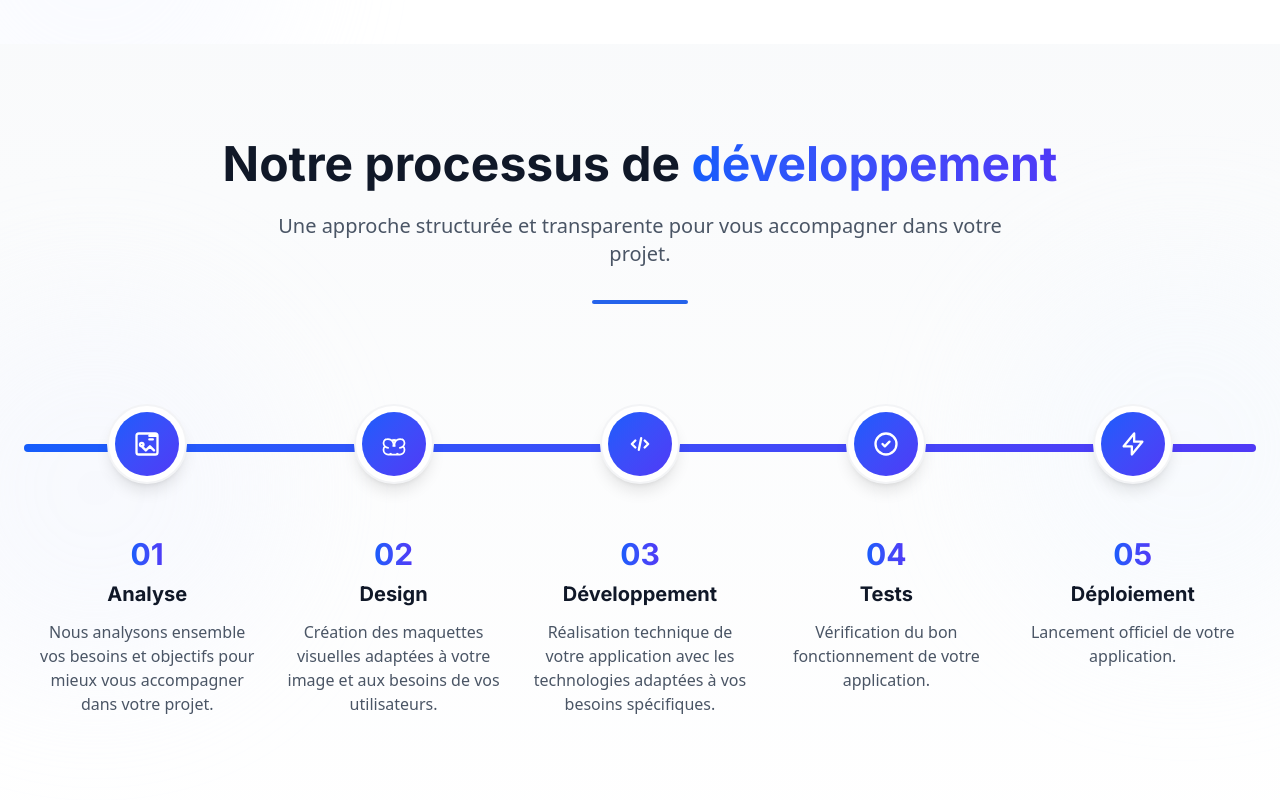
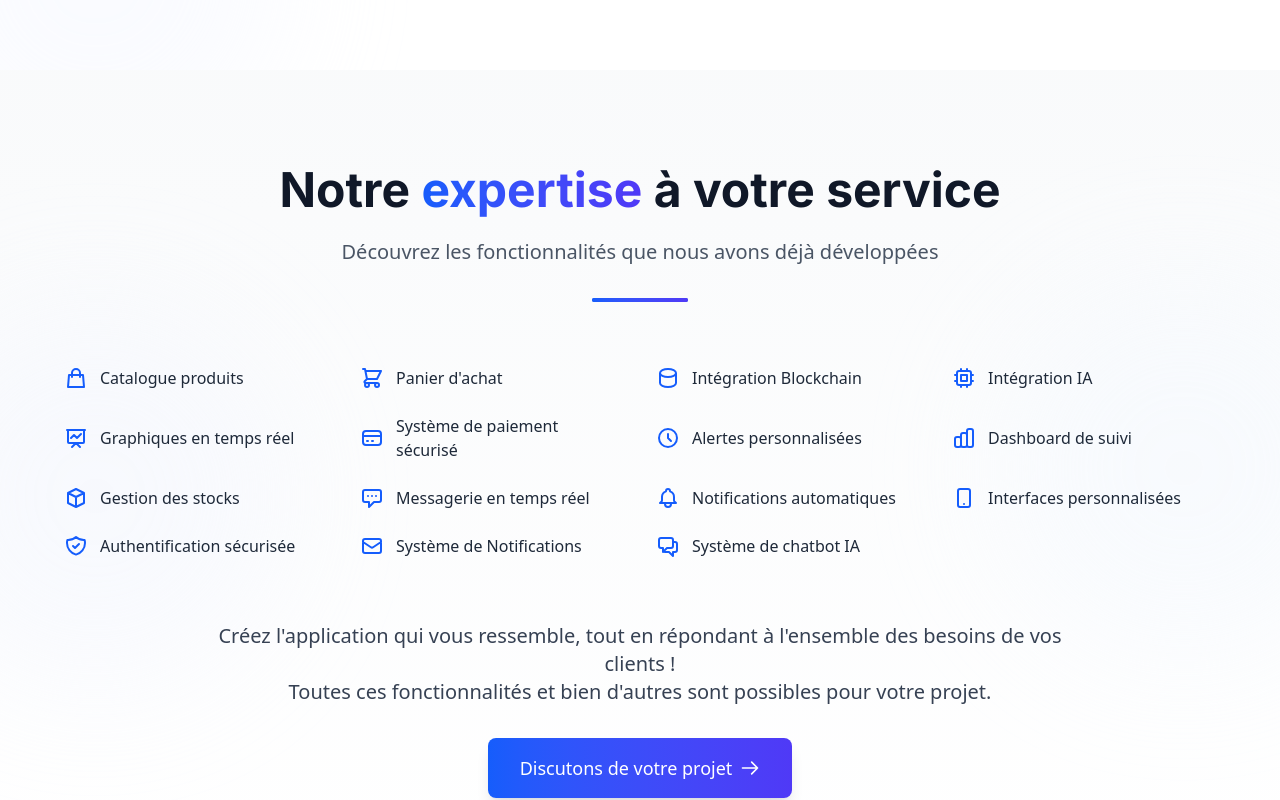
Before and after one commit to Lodgic-LLC/Landing-Website, a Next.js app: page / in a window 1280 px wide. Shown: the part 1640-2440 px from the top of the page. Built offline with nearby package versions, Linux system fonts and the light colour scheme.

Commit message:
update moyenne

```diff
--- a/src/components/pages/home/Process.tsx
+++ b/src/components/pages/home/Process.tsx
@@ -1,12 +1,13 @@
-"use client"
+"use client";
 
-import { useEffect, useRef } from "react"
+import { useEffect, useRef } from "react";
+import Link from "next/link";
 
 export default function Process() {
-    const progressLineRef = useRef(null);
+  const titleUnderlineRef = useRef(null);
 
   useEffect(() => {
-        // Animation de la ligne de progression
+    // Animation de la ligne sous le titre
     const observer = new IntersectionObserver(
       (entries) => {
         entries.forEach((entry) => {
@@ -19,137 +20,302 @@ export default function Process() {
       { threshold: 0.3 }
     );
 
-        if (progressLineRef.current) {
-            observer.observe(progressLineRef.current);
+    if (titleUnderlineRef.current) {
+      observer.observe(titleUnderlineRef.current);
     }
 
     return () => {
-            if (progressLineRef.current) {
-                observer.unobserve(progressLineRef.current);
+      if (titleUnderlineRef.current) {
+        observer.unobserve(titleUnderlineRef.current);
       }
     };
   }, []);
 
-    const processSteps = [
+  const features = [
     {
-            id: 1,
-            number: "01",
-            title: "Analyse",
-            description:
-                "Nous analysons ensemble vos besoins et objectifs pour mieux vous accompagner dans votre projet.",
       icon: (
         <svg
-                    className="w-7 h-7"
+          className="w-6 h-6"
+          fill="none"
+          stroke="currentColor"
           viewBox="0 0 24 24"
-                    fill="none"
           xmlns="http://www.w3.org/2000/svg"
         >
           <path
-                        d="M14 5H20M14 8H17M21 10V19C21 20.1046 20.1046 21 19 21H5C3.89543 21 3 20.1046 3 19V5C3 3.89543 3.89543 3 5 3H19C20.1046 3 21 3.89543 21 5V10ZM7.5 14C8.32843 14 9 13.3284 9 12.5C9 11.6716 8.32843 11 7.5 11C6.67157 11 6 11.6716 6 12.5C6 13.3284 6.67157 14 7.5 14ZM7.5 14L11 17.5L14.5 14L18 17.5"
-                        stroke="currentColor"
-                        strokeWidth="2"
             strokeLinecap="round"
             strokeLinejoin="round"
+            strokeWidth="2"
+            d="M16 11V7a4 4 0 00-8 0v4M5 9h14l1 12H4L5 9z"
           />
         </svg>
       ),
-            delay: 0,
+      title: "Catalogue produits",
     },
     {
-            id: 2,
-            number: "02",
-            title: "Design",
-            description:
-                "Création des maquettes visuelles adaptées à votre image et aux besoins de vos utilisateurs.",
       icon: (
         <svg
-                    className="w-7 h-7"
+          className="w-6 h-6"
+          fill="none"
+          stroke="currentColor"
           viewBox="0 0 24 24"
-                    fill="none"
           xmlns="http://www.w3.org/2000/svg"
         >
           <path
-                        d="M7 21C4.79086 21 3 19.2091 3 17C3 15.8492 3.46754 14.8153 4.22834 14.0921M7 21C7.87134 21 8.67944 20.7506 9.34236 20.3199M7 21H17M17 21C19.2091 21 21 19.2091 21 17C21 15.8492 20.5325 14.8153 19.7717 14.0921M17 21C16.1287 21 15.3206 20.7506 14.6576 20.3199M4.22834 14.0921C3.46754 13.3688 3 12.3349 3 11.1841C3 9.86289 3.77618 8.73159 4.88736 8.17085M4.22834 14.0921C4.93488 14.7961 5.90766 15.2542 6.98693 15.2542M19.7717 14.0921C20.5325 13.3688 21 12.3349 21 11.1841C21 9.86289 20.2238 8.73159 19.1126 8.17085M19.7717 14.0921C19.0651 14.7961 18.0923 15.2542 17.0131 15.2542M4.88736 8.17085C5.44718 7.88643 6.09299 7.72635 6.77778 7.72635C8.52778 7.72635 10.0556 8.63889 10.8889 10M4.88736 8.17085C4.6149 8.28777 4.35999 8.43041 4.12601 8.59548M19.1126 8.17085C18.5528 7.88643 17.907 7.72635 17.2222 7.72635C15.4722 7.72635 13.9444 8.63889 13.1111 10M19.1126 8.17085C19.3851 8.28777 19.64 8.43041 19.874 8.59548M10.8889 10C11.2346 10.5573 11.4679 11.1841 11.5504 11.8519C11.6296 12.5 11.5504 13.1481 11.3333 13.7407M10.8889 10C11.3056 9.25926 11.9815 8.67593 12.7778 8.37963M13.1111 10C12.7654 10.5573 12.5321 11.1841 12.4496 11.8519C12.3704 12.5 12.4496 13.1481 12.6667 13.7407M13.1111 10C12.6944 9.25926 12.0185 8.67593 11.2222 8.37963"
-                        stroke="currentColor"
-                        strokeWidth="1.5"
             strokeLinecap="round"
             strokeLinejoin="round"
+            strokeWidth="2"
+            d="M3 3h2l.4 2M7 13h10l4-8H5.4M7 13L5.4 5M7 13l-2.293 2.293c-.63.63-.184 1.707.707 1.707H17m0 0a2 2 0 100 4 2 2 0 000-4zm-8 2a2 2 0 11-4 0 2 2 0 014 0z"
           />
         </svg>
       ),
-            delay: 100,
+      title: "Panier d'achat",
     },
     {
-            id: 3,
-            number: "03",
-            title: "Développement",
-            description:
-                "Réalisation technique de votre application avec les technologies adaptées à vos besoins spécifiques.",
       icon: (
         <svg
-                    className="w-7 h-7"
+          className="w-6 h-6"
+          fill="none"
+          stroke="currentColor"
           viewBox="0 0 24 24"
-                    fill="none"
           xmlns="http://www.w3.org/2000/svg"
         >
           <path
-                        d="M8 9L5 12L8 15M16 9L19 12L16 15M13 7L11 17"
-                        stroke="currentColor"
-                        strokeWidth="2"
             strokeLinecap="round"
             strokeLinejoin="round"
+            strokeWidth="2"
+            d="M4 7v10c0 2.21 3.582 4 8 4s8-1.79 8-4V7M4 7c0 2.21 3.582 4 8 4s8-1.79 8-4M4 7c0-2.21 3.582-4 8-4s8 1.79 8 4"
           />
         </svg>
       ),
-            delay: 200,
+      title: "Intégration Blockchain",
     },
     {
-            id: 4,
-            number: "04",
-            title: "Tests",
-            description:
-                "Vérification du bon fonctionnement de votre application.",
       icon: (
         <svg
-                    className="w-7 h-7"
+          className="w-6 h-6"
+          fill="none"
+          stroke="currentColor"
           viewBox="0 0 24 24"
-                    fill="none"
           xmlns="http://www.w3.org/2000/svg"
         >
           <path
-                        d="M9 12L11 14L15 10M21 12C21 16.9706 16.9706 21 12 21C7.02944 21 3 16.9706 3 12C3 7.02944 7.02944 3 12 3C16.9706 3 21 7.02944 21 12Z"
-                        stroke="currentColor"
-                        strokeWidth="2"
             strokeLinecap="round"
             strokeLinejoin="round"
+            strokeWidth="2"
+            d="M9 3v2m6-2v2M9 19v2m6-2v2M5 9H3m2 6H3m18-6h-2m2 6h-2M7 19h10a2 2 0 002-2V7a2 2 0 00-2-2H7a2 2 0 00-2 2v10a2 2 0 002 2zM9 9h6v6H9V9z"
           />
         </svg>
       ),
-            delay: 300,
+      title: "Intégration IA",
     },
     {
-            id: 5,
-            number: "05",
-            title: "Déploiement",
-            description:
-                "Lancement officiel de votre application.",
       icon: (
         <svg
-                    className="w-7 h-7"
+          className="w-6 h-6"
+          fill="none"
+          stroke="currentColor"
           viewBox="0 0 24 24"
-                    fill="none"
           xmlns="http://www.w3.org/2000/svg"
         >
           <path
-                        d="M13 10V3L4 14H11V21L20 10H13Z"
-                        stroke="currentColor"
-                        strokeWidth="2"
             strokeLinecap="round"
             strokeLinejoin="round"
+            strokeWidth="2"
+            d="M7 12l3-3 3 3 4-4M8 21l4-4 4 4M3 4h18M4 4h16v12a1 1 0 01-1 1H5a1 1 0 01-1-1V4z"
           />
         </svg>
       ),
-            delay: 400,
+      title: "Graphiques en temps réel",
+    },
+    {
+      icon: (
+        <svg
+          className="w-6 h-6"
+          fill="none"
+          stroke="currentColor"
+          viewBox="0 0 24 24"
+          xmlns="http://www.w3.org/2000/svg"
+        >
+          <path
+            strokeLinecap="round"
+            strokeLinejoin="round"
+            strokeWidth="2"
+            d="M3 10h18M7 15h1m4 0h1m-7 4h12a3 3 0 003-3V8a3 3 0 00-3-3H6a3 3 0 00-3 3v8a3 3 0 003 3z"
+          />
+        </svg>
+      ),
+      title: "Système de paiement sécurisé",
+    },
+    {
+      icon: (
+        <svg
+          className="w-6 h-6"
+          fill="none"
+          stroke="currentColor"
+          viewBox="0 0 24 24"
+          xmlns="http://www.w3.org/2000/svg"
+        >
+          <path
+            strokeLinecap="round"
+            strokeLinejoin="round"
+            strokeWidth="2"
+            d="M12 8v4l3 3m6-3a9 9 0 11-18 0 9 9 0 0118 0z"
+          />
+        </svg>
+      ),
+      title: "Alertes personnalisées",
+    },
+    {
+      icon: (
+        <svg
+          className="w-6 h-6"
+          fill="none"
+          stroke="currentColor"
+          viewBox="0 0 24 24"
+          xmlns="http://www.w3.org/2000/svg"
+        >
+          <path
+            strokeLinecap="round"
+            strokeLinejoin="round"
+            strokeWidth="2"
+            d="M9 19v-6a2 2 0 00-2-2H5a2 2 0 00-2 2v6a2 2 0 002 2h2a2 2 0 002-2zm0 0V9a2 2 0 012-2h2a2 2 0 012 2v10m-6 0a2 2 0 002 2h2a2 2 0 002-2m0 0V5a2 2 0 012-2h2a2 2 0 012 2v14a2 2 0 01-2 2h-2a2 2 0 01-2-2z"
+          />
+        </svg>
+      ),
+      title: "Dashboard de suivi",
+    },
+    {
+      icon: (
+        <svg
+          className="w-6 h-6"
+          fill="none"
+          stroke="currentColor"
+          viewBox="0 0 24 24"
+          xmlns="http://www.w3.org/2000/svg"
+        >
+          <path
+            strokeLinecap="round"
+            strokeLinejoin="round"
+            strokeWidth="2"
+            d="M20 7l-8-4-8 4m16 0l-8 4m8-4v10l-8 4m0-10L4 7m8 4v10M4 7v10l8 4"
+          />
+        </svg>
+      ),
+      title: "Gestion des stocks",
+    },
+    {
+      icon: (
+        <svg
+          className="w-6 h-6"
+          fill="none"
+          stroke="currentColor"
+          viewBox="0 0 24 24"
+          xmlns="http://www.w3.org/2000/svg"
+        >
+          <path
+            strokeLinecap="round"
+            strokeLinejoin="round"
+            strokeWidth="2"
+            d="M8 10h.01M12 10h.01M16 10h.01M9 16H5a2 2 0 01-2-2V6a2 2 0 012-2h14a2 2 0 012 2v8a2 2 0 01-2 2h-5l-5 5v-5z"
+          />
+        </svg>
+      ),
+      title: "Messagerie en temps réel",
+    },
+    {
+      icon: (
+        <svg
+          className="w-6 h-6"
+          fill="none"
+          stroke="currentColor"
+          viewBox="0 0 24 24"
+          xmlns="http://www.w3.org/2000/svg"
+        >
+          <path
+            strokeLinecap="round"
+            strokeLinejoin="round"
+            strokeWidth="2"
+            d="M15 17h5l-1.405-1.405A2.032 2.032 0 0118 14.158V11a6.002 6.002 0 00-4-5.659V5a2 2 0 10-4 0v.341C7.67 6.165 6 8.388 6 11v3.159c0 .538-.214 1.055-.595 1.436L4 17h5m6 0v1a3 3 0 11-6 0v-1m6 0H9"
+          />
+        </svg>
+      ),
+      title: "Notifications automatiques",
+    },
+    {
+      icon: (
+        <svg
+          className="w-6 h-6"
+          fill="none"
+          stroke="currentColor"
+          viewBox="0 0 24 24"
+          xmlns="http://www.w3.org/2000/svg"
+        >
+          <path
+            strokeLinecap="round"
+            strokeLinejoin="round"
+            strokeWidth="2"
+            d="M12 18h.01M8 21h8a2 2 0 002-2V5a2 2 0 00-2-2H8a2 2 0 00-2 2v14a2 2 0 002 2z"
+          />
+        </svg>
+      ),
+      title: "Interfaces personnalisées",
+    },
+    {
+      icon: (
+        <svg
+          className="w-6 h-6"
+          fill="none"
+          stroke="currentColor"
+          viewBox="0 0 24 24"
+          xmlns="http://www.w3.org/2000/svg"
+        >
+          <path
+            strokeLinecap="round"
+            strokeLinejoin="round"
+            strokeWidth="2"
+            d="M9 12l2 2 4-4m5.618-4.016A11.955 11.955 0 0112 2.944a11.955 11.955 0 01-8.618 3.04A12.02 12.02 0 003 9c0 5.591 3.824 10.29 9 11.622 5.176-1.332 9-6.03 9-11.622 0-1.042-.133-2.052-.382-3.016z"
+          />
+        </svg>
+      ),
+      title: "Authentification sécurisée",
+    },
+    {
+      icon: (
+        <svg
+          className="w-6 h-6"
+          fill="none"
+          stroke="currentColor"
+          viewBox="0 0 24 24"
+          xmlns="http://www.w3.org/2000/svg"
+        >
+          <path
+            strokeLinecap="round"
+            strokeLinejoin="round"
+            strokeWidth="2"
+            d="M3 8l7.89 5.26a2 2 0 002.22 0L21 8M5 19h14a2 2 0 002-2V7a2 2 0 00-2-2H5a2 2 0 00-2 2v10a2 2 0 002 2z"
+          />
+        </svg>
+      ),
+      title: "Système de Notifications",
+    },
+    {
+      icon: (
+        <svg
+          className="w-6 h-6"
+          fill="none"
+          stroke="currentColor"
+          viewBox="0 0 24 24"
+          xmlns="http://www.w3.org/2000/svg"
+        >
+          <path
+            strokeLinecap="round"
+            strokeLinejoin="round"
+            strokeWidth="2"
+            d="M17 8h2a2 2 0 012 2v6a2 2 0 01-2 2h-2v4l-4-4H9a1.994 1.994 0 01-1.414-.586m0 0L11 14h4a2 2 0 002-2V6a2 2 0 00-2-2H5a2 2 0 00-2 2v6a2 2 0 002 2h2v4l.586-.586z"
+          />
+        </svg>
+      ),
+      title: "Système de chatbot IA",
     },
   ];
 
@@ -162,101 +328,74 @@ export default function Process() {
       </div>
 
       <div className="max-w-7xl mx-auto px-6 relative z-10">
-                <div className="text-center mb-20" data-aos="fade-up">
+        <div className="text-center mb-16" data-aos="fade-up">
           <h2 className="text-3xl md:text-4xl lg:text-5xl font-inter-bold text-gray-900 mb-6">
-                        Notre processus de{" "}
+            Notre{" "}
             <span className="text-transparent bg-clip-text bg-gradient-to-r from-blue-600 to-indigo-600">
-                            développement
-                        </span>
+              expertise
+            </span>{" "}
+            à votre service
           </h2>
           <p className="text-xl text-gray-600 max-w-3xl mx-auto mb-8">
-                        Une approche structurée et transparente pour vous accompagner dans
-                        votre projet.
+            Découvrez les fonctionnalités que nous avons déjà développées
           </p>
-
-                    {/* Trait horizontal sous le titre avec animation */}
           <div className="relative h-1 w-24 mx-auto">
             <div className="absolute inset-0 bg-[#2563EB] rounded-full"></div>
             <div
+              ref={titleUnderlineRef}
               className="absolute inset-0 bg-gradient-to-r from-blue-600 to-indigo-600 rounded-full w-0 transition-all duration-1500 ease-out"
             ></div>
           </div>
         </div>
 
-                {/* Étapes du processus - Version Desktop */}
-                <div className="hidden md:block relative mb-20">
-                    {/* Barre horizontale de progression - REPOSITIONNÉE AU MILIEU DES CERCLES */}
-                    <div className="absolute top-[60px] left-0 right-0 h-2 bg-gray-200 rounded-full z-0">
+        <div className="max-w-6xl mx-auto">
+          <div className="grid grid-cols-1 md:grid-cols-2 lg:grid-cols-4 gap-x-8 gap-y-6">
+            {features.map((feature, index) => (
               <div
-                            className="h-full bg-gradient-to-r from-blue-600 to-indigo-600 rounded-full w-0 transition-all duration-2000 ease-out"
-                            ref={progressLineRef}
-                        ></div>
+                key={index}
+                className="flex items-center"
+                data-aos="fade-up"
+                data-aos-delay={index * 50}
+              >
+                <div className="flex-shrink-0 text-blue-600 mr-3">
+                  {feature.icon}
                 </div>
-
-                    <div className="flex justify-between relative">
-                        {processSteps.map((step, index) => (
-                            <div
-                                key={step.id}
-                                className="flex flex-col items-center text-center w-1/5 relative z-10 group"
-                                data-aos="fade-up"
-                                data-aos-delay={step.delay}
-                            >
-                                {/* Cercle numéroté - AMÉLIORÉ AVEC EFFETS */}
-                                <div className="w-[120px] h-[120px] flex items-center justify-center mb-8 relative">
-                                    <div className="absolute w-20 h-20 bg-white rounded-full shadow-lg border-2 border-gray-100 group-hover:border-blue-200 transition-all duration-300 z-10"></div>
-                                    <div className="absolute w-16 h-16 bg-gradient-to-br from-blue-600 to-indigo-600 rounded-full flex items-center justify-center text-white z-20 transform group-hover:scale-110 transition-transform duration-300">
-                                        {step.icon}
-                                    </div>
-                                </div>
-
-                                {/* Numéro d'étape */}
-                                <div className="text-3xl font-inter-bold text-transparent bg-clip-text bg-gradient-to-r from-blue-600 to-indigo-600 mb-2">
-                                    {step.number}
-                                </div>
-
-                                {/* Titre et description */}
-                                <h3 className="text-xl font-inter-bold text-gray-900 mb-3">
-                                    {step.title}
-                                </h3>
-                                <p className="text-gray-600 max-w-[220px]">
-                                    {step.description}
-                                </p>
+                <span className="text-base font-medium text-gray-800">
+                  {feature.title}
+                </span>
               </div>
             ))}
           </div>
         </div>
 
-                {/* Étapes du processus - Version Mobile */}
-                <div className="md:hidden space-y-8">
-                    {processSteps.map((step, index) => (
-                        <div
-                            key={step.id}
-                            className="flex items-start group"
-                            data-aos="fade-up"
-                            data-aos-delay={step.delay}
+        <div className="mt-16 text-center" data-aos="fade-up">
+          <p className="text-xl text-gray-700 max-w-4xl mx-auto mb-8">
+            Créez l'application qui vous ressemble, tout en répondant à
+            l'ensemble des besoins de vos clients !
+            <br />
+            Toutes ces fonctionnalités et bien d'autres sont possibles pour
+            votre projet.
+          </p>
+          <Link
+            href="/contact"
+            className="inline-flex items-center justify-center px-8 py-4 text-lg font-medium text-white bg-gradient-to-r from-blue-600 to-indigo-600 rounded-lg shadow-lg hover:shadow-xl transform hover:-translate-y-1 transition-all duration-300"
           >
-                            {/* Cercle numéroté avec ligne verticale */}
-                            <div className="mr-6 flex flex-col items-center">
-                                <div className="w-14 h-14 bg-gradient-to-br from-blue-600 to-indigo-600 rounded-full flex items-center justify-center text-white shadow-lg mb-2 transform group-hover:scale-110 transition-transform duration-300">
-                                    {step.icon}
-                                </div>
-                                {index < processSteps.length - 1 && (
-                                    <div className="w-1 h-24 bg-gradient-to-b from-blue-600 to-indigo-600 rounded-full"></div>
-                                )}
-                            </div>
-
-                            {/* Contenu */}
-                            <div className="flex-1 pt-2">
-                                <div className="text-xl font-inter-bold text-transparent bg-clip-text bg-gradient-to-r from-blue-600 to-indigo-600 mb-1">
-                                    {step.number}
-                                </div>
-                                <h3 className="text-xl font-inter-bold text-gray-900 mb-2">
-                                    {step.title}
-                                </h3>
-                                <p className="text-gray-600">{step.description}</p>
-                            </div>
-                        </div>
-                    ))}
+            Discutons de votre projet
+            <svg
+              className="w-5 h-5 ml-2"
+              fill="none"
+              stroke="currentColor"
+              viewBox="0 0 24 24"
+              xmlns="http://www.w3.org/2000/svg"
+            >
+              <path
+                strokeLinecap="round"
+                strokeLinejoin="round"
+                strokeWidth="2"
+                d="M14 5l7 7m0 0l-7 7m7-7H3"
+              ></path>
+            </svg>
+          </Link>
         </div>
       </div>
     </section>
```
Also changed, not shown: src/components/pages/home/Features.tsx (+27 -16 lines). Lines whose indentation alone changed are shown as unchanged.
